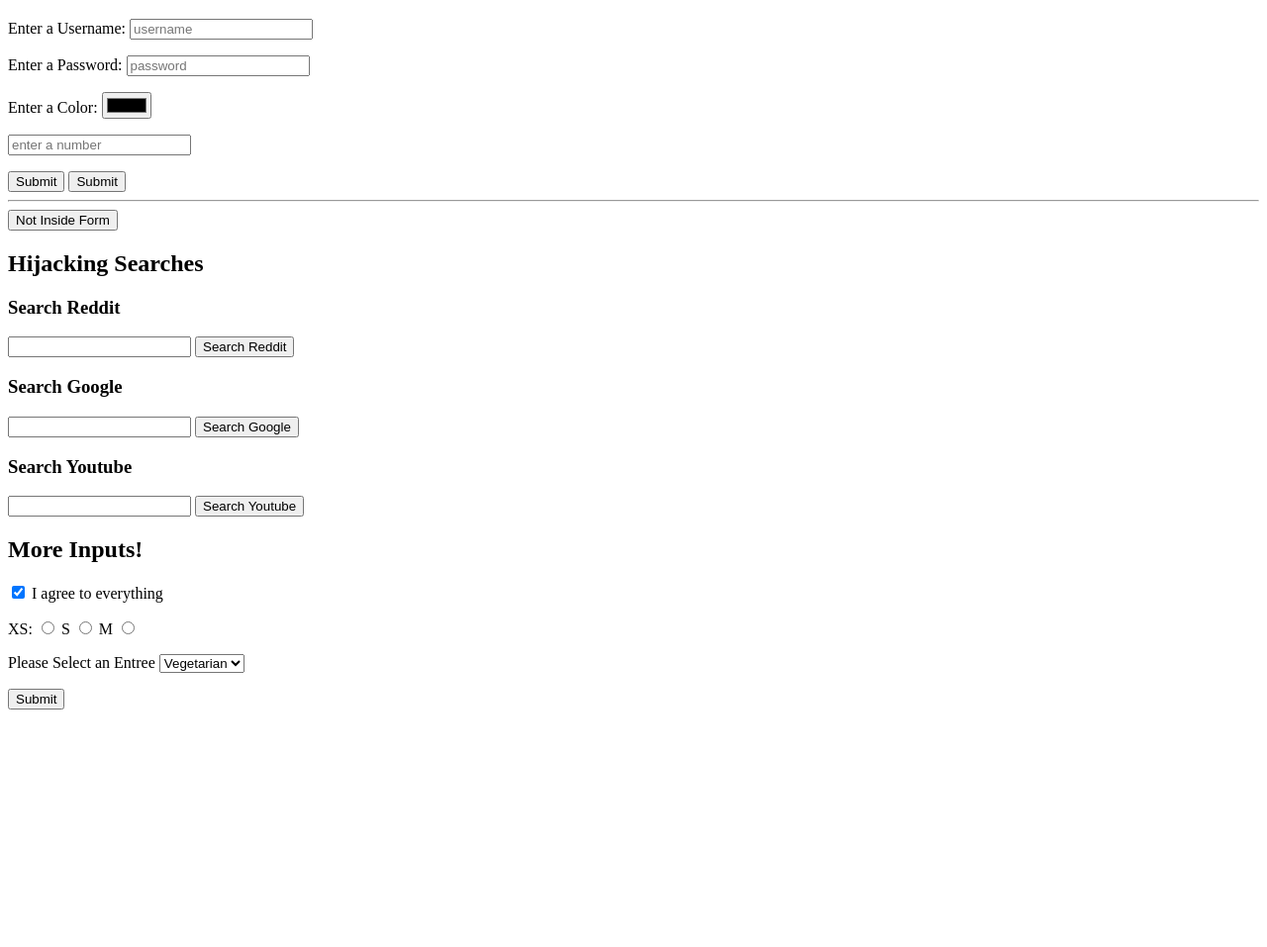
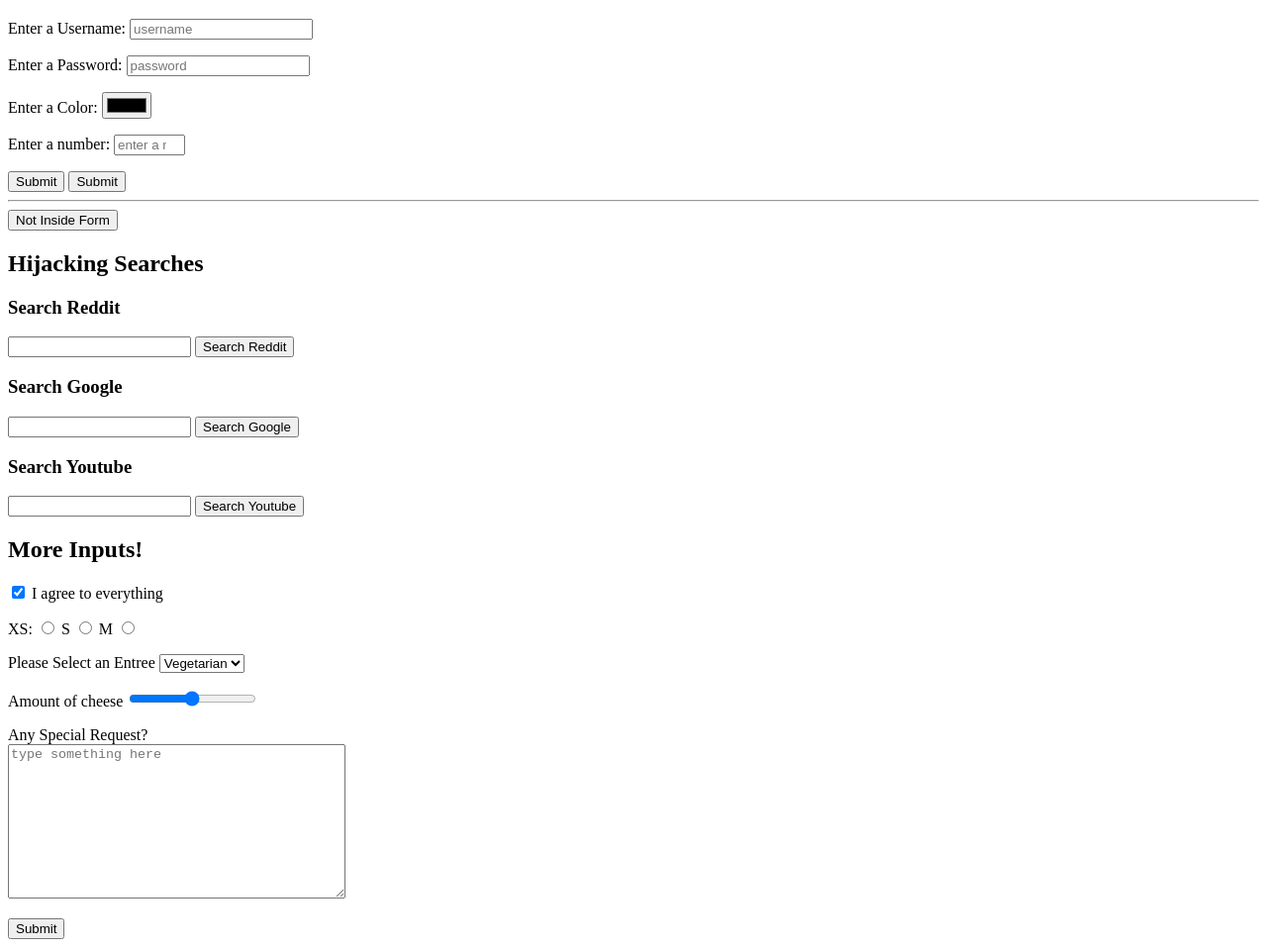
Before and after one commit to Humble7/Web-Bootcamp, a plain HTML site: page 2_HTML_Forms_Table/forms.html in a window 1280 px wide. Shown: the part 61-1018 px from the top of the page at 99% size. Before the commit the page ends 800 px from the top, so only its background shows below. Drawn offline with Linux system fonts and the light colour scheme.

Commit message:
Range & Text Area

```diff
--- a/2_HTML_Forms_Table/forms.html
+++ b/2_HTML_Forms_Table/forms.html
@@ -23,7 +23,8 @@
             <input type="color" id="color" name="color">
         </p>
         <p>
-            <input type="number" placeholder="enter a number" name="num">
+            <label for="num">Enter a number:</label>
+            <input type="number" placeholder="enter a number" name="num" id="num" min="1" max="1000">
         </p>
         <button>Submit</button>
         <input type="submit">
@@ -68,6 +69,15 @@
                 <option value="steak">Steak</option>
             </select>
         </p>
+        <p>
+            <label for="cheese">Amount of cheese</label>
+            <input type="range" id="cheese" min="1" max="100" value="50" name="cheese_level">
+        </p>
+        <p>
+            <label for="requests">Any Special Request?</label>
+            <br>
+            <textarea id="requests" rows="10" cols="40" name="Reuqests" placeholder="type something here"></textarea>
+        </p>
         <button>Submit</button>
     </form>
 
```
